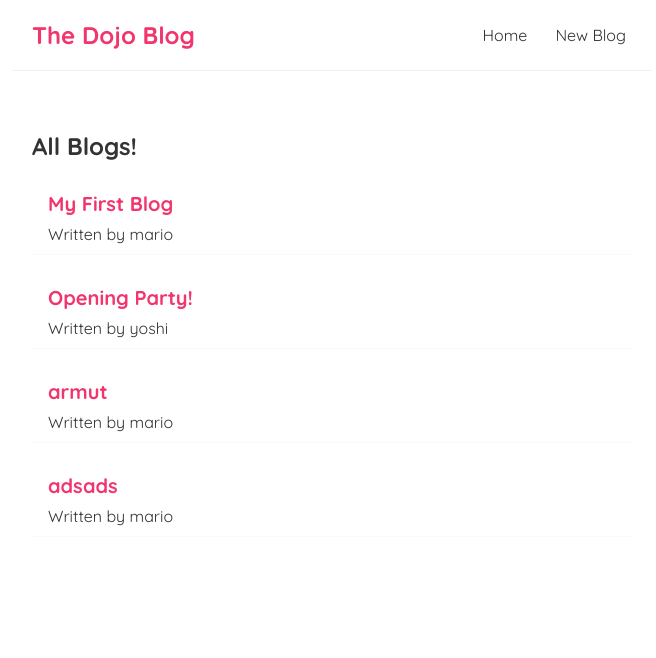
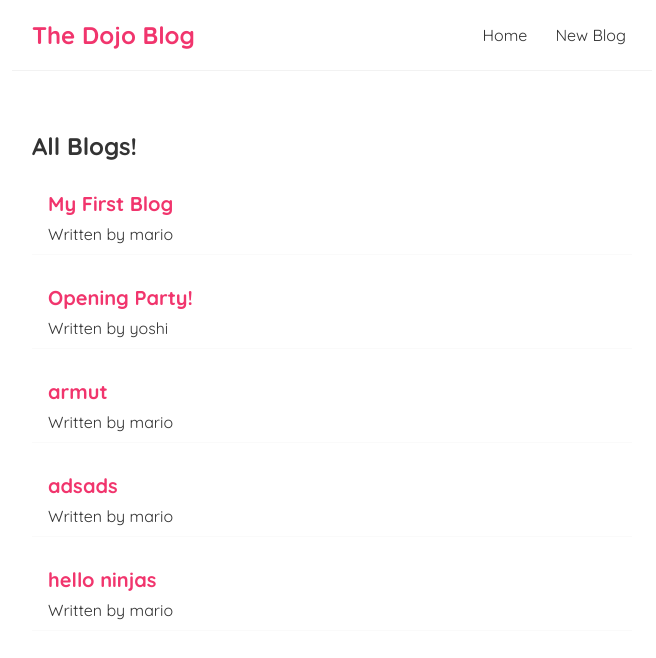
Before and after one commit to OmerFI/Full-React-Tutorial-Notes, a React (Create React App) app in the folder dojo-blog/: page / in a window 1280 px wide. Shown: the top 658 px of the page, without its empty margins (308-964 px from the left). Built offline with nearby package versions, Linux system fonts and the light colour scheme; data requests are answered from the project's data file; the HTML template or start-up script is replaced by a standard one.

Commit message:
Add video 30 changes and notes

```diff
--- a/dojo-blog/data/db.json
+++ b/dojo-blog/data/db.json
@@ -23,6 +23,12 @@
       "body": "asdasd",
       "author": "mario",
       "id": 4
+    },
+    {
+      "title": "hello ninjas",
+      "body": "hello ninjashello ninjashello ninjashello ninjashello ninjashello ninjas",
+      "author": "mario",
+      "id": 5
     }
   ]
 }
--- a/dojo-blog/src/Create.js
+++ b/dojo-blog/src/Create.js
@@ -1,10 +1,12 @@
 import { useState } from "react";
+import { useHistory } from "react-router-dom";
 
 const Create = () => {
   const [title, setTitle] = useState("");
   const [body, setBody] = useState("");
   const [author, setAuthor] = useState("yoshi");
   const [isPending, setIsPending] = useState(false);
+  const history = useHistory();
 
   const handleSubmit = (e) => {
     e.preventDefault();
@@ -19,6 +21,12 @@ const Create = () => {
     }).then(() => {
       console.log("new blog added");
       setIsPending(false);
+
+      // history.go(-1);
+      // -1 yazmak, history (geçmiş)te 1 geriye gitmek demektir
+
+      history.push("/");
+      // `/` dizinine git demek
     });
   };
 
```
Also changed, not shown: 1 other file (tests, documents, lock files or other folders).
